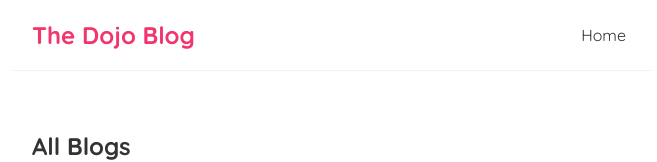
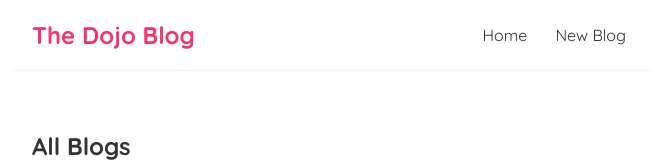
Before and after one commit to ironmarcus/React-tutorial, a React (Create React App) app: page / in a window 1280 px wide. Shown: the top 162 px of the page, without its empty margins (308-965 px from the left). Built offline with nearby package versions, Linux system fonts and the light colour scheme; data requests are answered from the project's data file.

Commit message:
Lesson 23: Using Router Links

```diff
--- a/src/Navbar.js
+++ b/src/Navbar.js
@@ -1,14 +1,12 @@
+import { Link } from 'react-router-dom';
+
 const Navbar = () => {
     return (
         <nav className="navbar">
             <h1>The Dojo Blog</h1>
             <div className="links">
-                <a href="/">Home</a>
-                {/* <a href="/create" style={{
-                    color: "white",
-                    backgroundColor: '#f1356d',
-                    borderRadius:'8px'
-                }}>New Blog</a> */}
+                <Link to="/">Home</Link>
+                <Link to="/create">New Blog</Link>
 
             </div>
         </nav>
```
